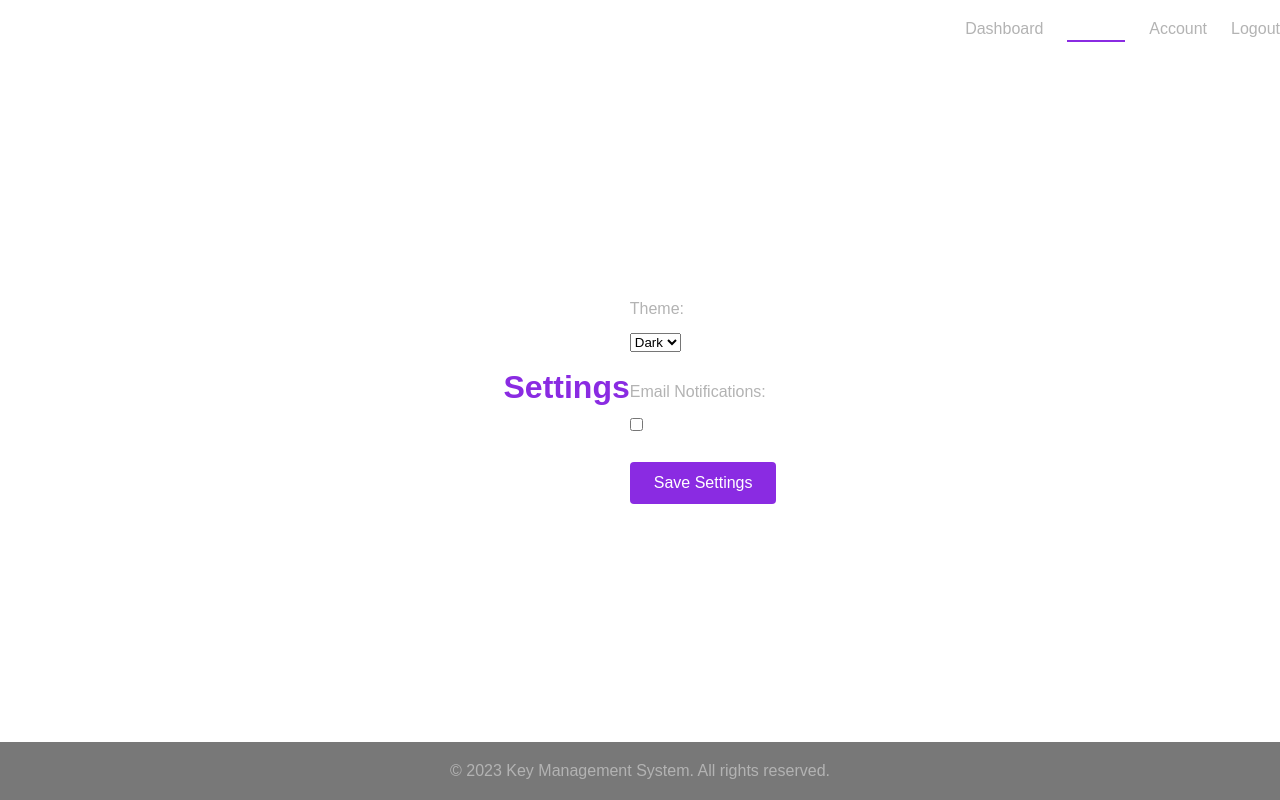
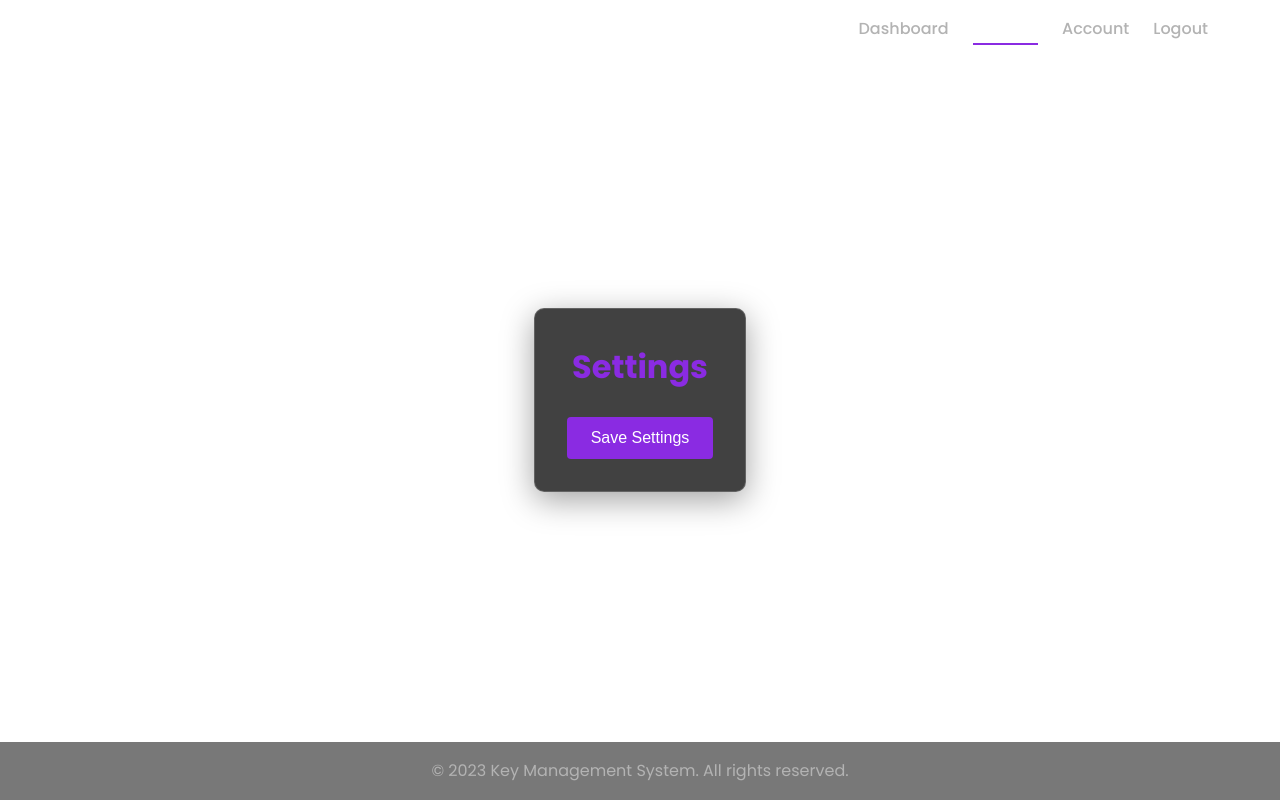
Before and after one commit to Zaidbaidadekalb/website2, a plain HTML site: page public/settings.html in a window 1280 px wide. Drawn offline with Linux system fonts and the light colour scheme.

Commit message:
Update settings.html

```diff
--- a/public/settings.html
+++ b/public/settings.html
@@ -4,10 +4,12 @@
     <meta charset="UTF-8">
     <meta name="viewport" content="width=device-width, initial-scale=1.0">
     <title>Settings - Key Management System</title>
+    <link href="https://fonts.googleapis.com/css2?family=Poppins:wght@300;400;500;700&display=swap" rel="stylesheet">
     <link rel="stylesheet" href="/css/styles.css">
 </head>
 <body>
     <header>
+        <div class="container">
             <nav>
                 <ul>
                     <li><a href="/dashboard.html">Dashboard</a></li>
@@ -16,30 +18,29 @@
                     <li><a href="#" id="logout">Logout</a></li>
                 </ul>
             </nav>
+        </div>
     </header>
 
     <main>
-        <h1>Settings</h1>
-        <form id="settings-form">
-            <div class="form-group">
-                <label for="theme">Theme:</label>
-                <select id="theme" name="theme">
-                    <option value="dark">Dark</option>
-                    <option value="light">Light</option>
-                </select>
-            </div>
-            <div class="form-group">
-                <label for="notifications">Email Notifications:</label>
-                <input type="checkbox" id="notifications" name="notifications">
-            </div>
+        <div class="container">
+            <div class="card glass-morphism fade-in">
+                <h1 class="slide-up">Settings</h1>
+                <form id="settings-form" class="slide-up">
+                    <!-- Add settings fields here -->
                     <button type="submit">Save Settings</button>
                 </form>
+            </div>
+        </div>
     </main>
 
     <footer>
+        <div class="container">
             <p>&copy; 2023 Key Management System. All rights reserved.</p>
+        </div>
     </footer>
 
-    <script src="/js/settings.js"></script>
+    <div id="notification" class="notification"></div>
+
+    <script src="/js/settings.js" type="module"></script>
 </body>
 </html>
```
Lines whose indentation alone changed are shown as unchanged.
